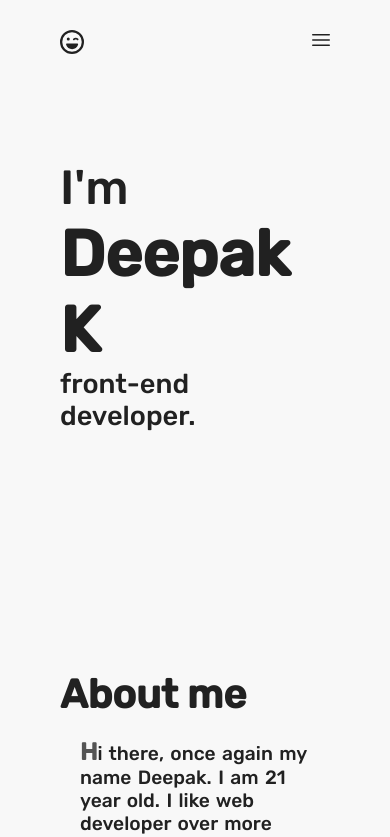
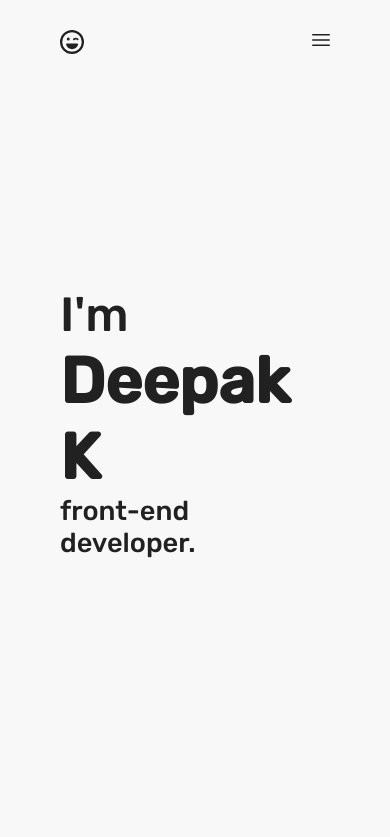
Before and after one commit to Deepakpmk007/Portfolio-v2, a React (Vite) app: page / in a window 390 px wide. Shown: the top 837 px of the page. Built offline with nearby package versions, Linux system fonts and the light colour scheme.

Commit message:
Update Home.module.css

```diff
--- a/src/compontents/Home.module.css
+++ b/src/compontents/Home.module.css
@@ -26,7 +26,7 @@
   .home {
     display: flex;
     flex-direction: row;
-    height: 70vh;
+    height: 100vh;
     justify-content: space-between;
     align-items: center;
   }
@@ -50,7 +50,7 @@
   .home {
     display: flex;
     flex-direction: row;
-    height: 70vh;
+    height: 100vh;
     justify-content: space-between;
     align-items: center;
   }
```
